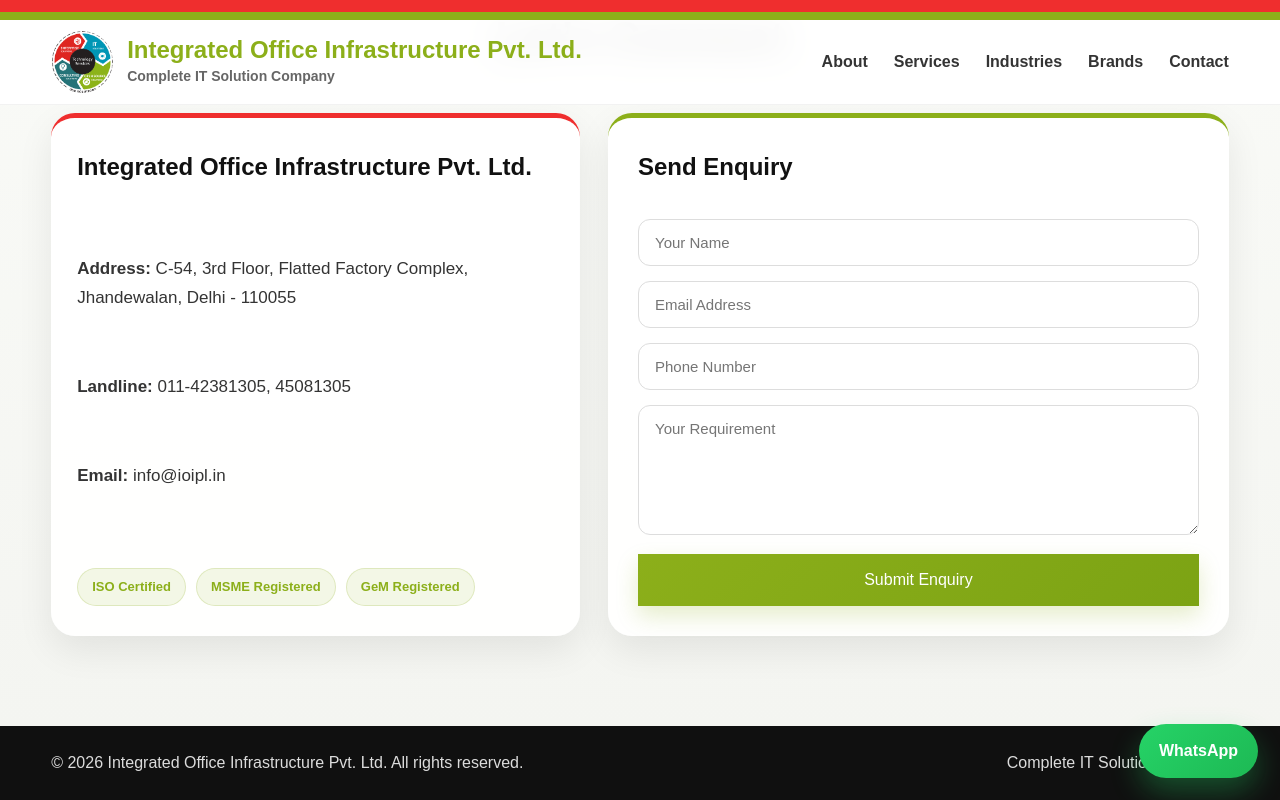
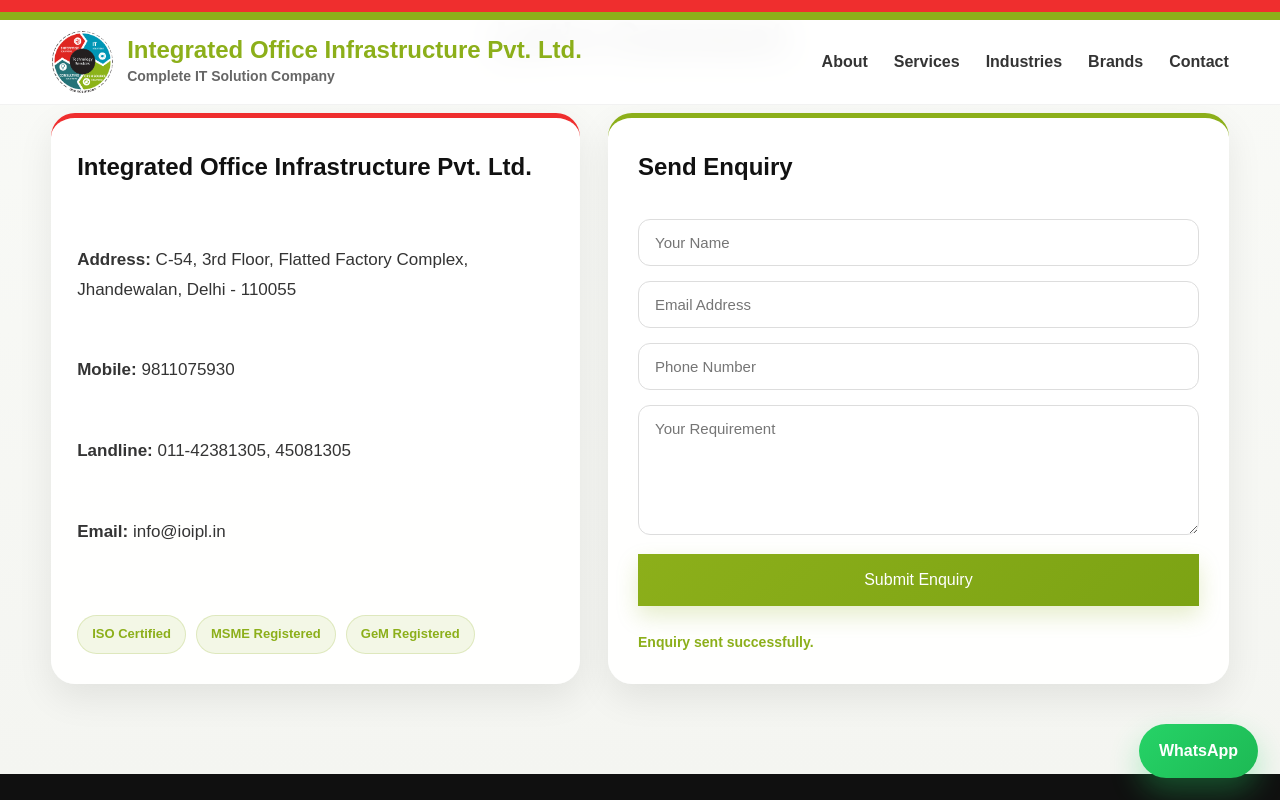
Before and after one commit to JagbirSingh2553/Integrated-Technologies, a React (Create React App) app: page / in a window 1280 px wide. Both pictures are taken after typing "Sample", "name@example.com", "Sample", "Sample" into the empty fields and a click on the button "Submit Enquiry". Shown: the part 5177-5977 px from the top of the page. Built offline with nearby package versions, Linux system fonts and the light colour scheme.

Commit message:
fixed the inquery form. Now it is working and tested

```diff
--- a/package.json
+++ b/package.json
@@ -3,6 +3,7 @@
   "version": "0.1.0",
   "private": true,
   "dependencies": {
+    "@emailjs/browser": "^4.4.1",
     "@testing-library/dom": "^10.4.1",
     "@testing-library/jest-dom": "^6.9.1",
     "@testing-library/react": "^16.3.2",
--- a/src/components/Contact.jsx
+++ b/src/components/Contact.jsx
@@ -1,41 +1,63 @@
 import { motion } from "framer-motion";
 import { useState } from "react";
+import emailjs from "@emailjs/browser";
 
 export default function Contact() {
-
   const [formData, setFormData] = useState({
-    name: "",
-    email: "",
+    from_name: "",
+    from_email: "",
     phone: "",
-    message: ""
+    message: "",
   });
 
+  const [status, setStatus] = useState("");
+  const [isSending, setIsSending] = useState(false);
+
   const handleChange = (e) => {
-    setFormData({
-      ...formData,
-      [e.target.name]: e.target.value
-    });
+    setFormData((prev) => ({
+      ...prev,
+      [e.target.name]: e.target.value,
+    }));
   };
 
-  const handleSubmit = (e) => {
+  const handleSubmit = async (e) => {
     e.preventDefault();
+    setStatus("");
+    setIsSending(true);
 
-    console.log("Form Submitted", formData);
+    try {
+      await emailjs.send(
+        "service_tg6v3md",
+        "template_aazvooq",
+        {
+          from_name: formData.from_name,
+          from_email: formData.from_email,
+          phone: formData.phone,
+          message: formData.message,
+        },
+        {
+          publicKey: "hUZ6lqFr0x6M2gpNF",
+        }
+      );
 
-    alert("Your enquiry has been submitted!");
-
-    setFormData({
-      name: "",
-      email: "",
-      phone: "",
-      message: ""
-    });
+      setStatus("Enquiry sent successfully.");
+      setFormData({
+        from_name: "",
+        from_email: "",
+        phone: "",
+        message: "",
+      });
+    } catch (error) {
+      console.error("EmailJS error:", error);
+      setStatus("Failed to send enquiry. Please try again.");
+    } finally {
+      setIsSending(false);
+    }
   };
 
   return (
     <section id="contact" className="section contact-section">
       <div className="container">
-
         <motion.div
           className="section-header center"
           initial={{ opacity: 0, y: 24 }}
@@ -48,9 +70,6 @@
         </motion.div>
 
         <div className="contact-wrapper">
-
-          {/* Company Info */}
-
           <motion.div
             className="contact-card-large reveal-card"
             initial={{ opacity: 0, y: 28 }}
@@ -65,9 +84,9 @@
               Complex, Jhandewalan, Delhi - 110055
             </p>
 
-            {/* <p>
+            <p>
               <strong>Mobile:</strong> 9811075930
-            </p> */}
+            </p>
 
             <p>
               <strong>Landline:</strong> 011-42381305, 45081305
@@ -82,11 +101,7 @@
               <span>MSME Registered</span>
               <span>GeM Registered</span>
             </div>
-
           </motion.div>
-
-
-          {/* Contact Form */}
 
           <motion.form
             onSubmit={handleSubmit}
@@ -96,23 +111,22 @@
             viewport={{ once: true }}
             transition={{ duration: 0.5, delay: 0.12 }}
           >
-
             <h3>Send Enquiry</h3>
 
             <input
               type="text"
-              name="name"
+              name="from_name"
               placeholder="Your Name"
-              value={formData.name}
+              value={formData.from_name}
               onChange={handleChange}
               required
             />
 
             <input
               type="email"
-              name="email"
+              name="from_email"
               placeholder="Email Address"
-              value={formData.email}
+              value={formData.from_email}
               onChange={handleChange}
               required
             />
@@ -134,12 +148,12 @@
               required
             />
 
-            <button type="submit" className="btn-primary">
-              Submit Enquiry
+            <button type="submit" className="btn-primary" disabled={isSending}>
+              {isSending ? "Sending..." : "Submit Enquiry"}
             </button>
 
+            {status && <p className="form-status">{status}</p>}
           </motion.form>
-
         </div>
       </div>
     </section>
--- a/src/index.css
+++ b/src/index.css
@@ -1107,3 +1107,10 @@
     padding: 12px 18px;
   }
 }
+
+.form-status{
+   margin-top: 10px;
+  font-size: 14px;
+  font-weight: 600;
+  color: var(--primary);
+}
```
Also changed, not shown: 1 other file (tests, documents, lock files or other folders).
